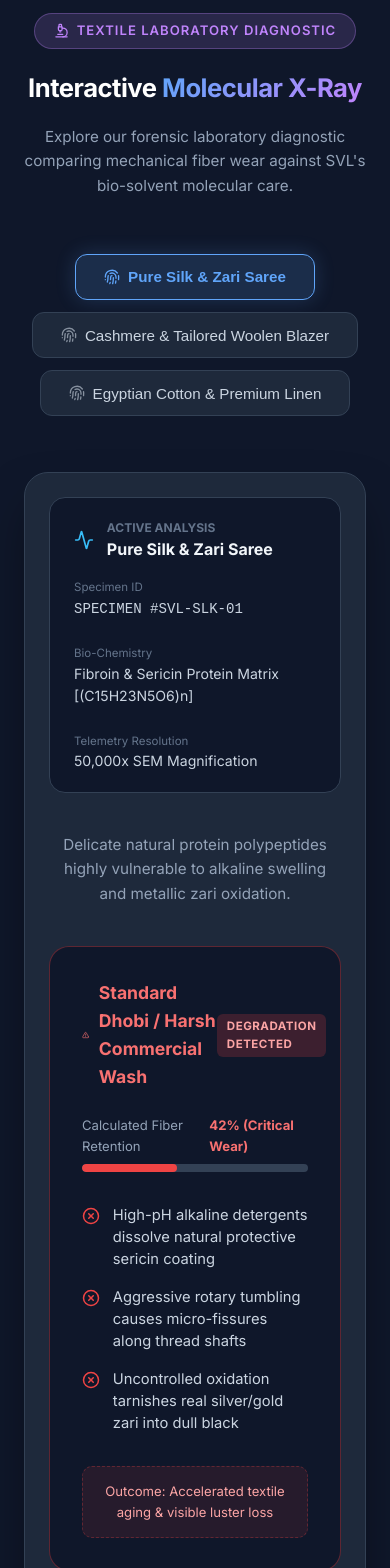
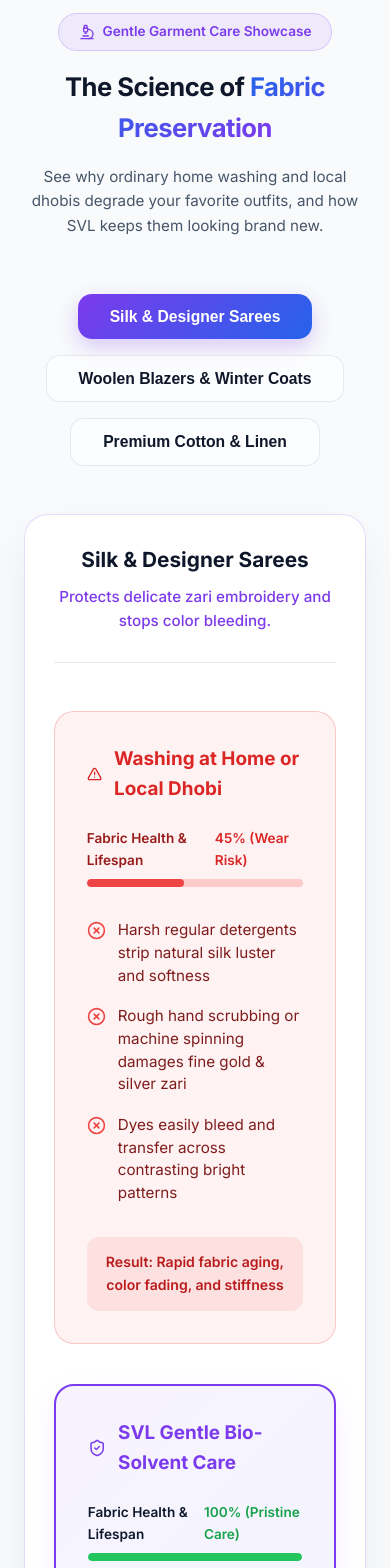
Before and after one commit to BhadraMohit09/Vinayak_Laundry, a React (Vite) app: page / in a window 390 px wide. Shown: the part 2940-4508 px from the top of the page. Built offline with nearby package versions, Linux system fonts and the light colour scheme.

Commit message:
feat: Revamp FabricScience component with enhanced textile diagnostics, improved UI, and updated care instructions for better user engagement

```diff
--- a/src/components/FabricScience.jsx
+++ b/src/components/FabricScience.jsx
@@ -1,88 +1,70 @@
 import React, { useState } from 'react';
-import { Microscope, ShieldCheck, AlertTriangle, Activity, Fingerprint, CheckCircle2, XCircle, ArrowRight } from 'lucide-react';
+import { Microscope, CheckCircle2, XCircle, ArrowRight, ShieldCheck, AlertTriangle } from 'lucide-react';
 
 const fabricProfiles = {
   silk: {
-    name: "Pure Silk & Zari Saree",
-    specimen: "SPECIMEN #SVL-SLK-01",
-    compound: "Fibroin & Sericin Protein Matrix [(C15H23N5O6)n]",
-    zoom: "50,000x SEM Magnification",
-    phTolerance: "Strictly pH 6.8 - 7.2 (Neutral)",
-    desc: "Delicate natural protein polypeptides highly vulnerable to alkaline swelling and metallic zari oxidation.",
+    name: "Silk & Designer Sarees",
+    subtitle: "Protects delicate zari embroidery and stops color bleeding.",
     traditional: {
-      title: "Standard Dhobi / Harsh Commercial Wash",
-      status: "DEGRADATION DETECTED",
-      integrityScore: 42,
+      title: "Washing at Home or Local Dhobi",
+      healthScore: 45,
       points: [
-        "High-pH alkaline detergents dissolve natural protective sericin coating",
-        "Aggressive rotary tumbling causes micro-fissures along thread shafts",
-        "Uncontrolled oxidation tarnishes real silver/gold zari into dull black"
+        "Harsh regular detergents strip natural silk luster and softness",
+        "Rough hand scrubbing or machine spinning damages fine gold & silver zari",
+        "Dyes easily bleed and transfer across contrasting bright patterns"
       ]
     },
     svl: {
-      title: "SVL Bio-Solvent X-Ray Immersion Protocol",
-      status: "MOLECULAR PRESERVATION",
-      integrityScore: 99.4,
+      title: "SVL Gentle Bio-Solvent Care",
+      healthScore: 100,
       points: [
-        "Neutral pH 7.0 silicone solvent cushions protein cuticles without swelling",
-        "Hydrocarbon suspension lifts embedded particulate without mechanical rubbing",
-        "Cationic polymer shield locks pigments to stop cross-bleeding on zari"
+        "Neutral pH silicone dry cleaning protects delicate natural protein fibers",
+        "Gentle immersion cleans deeply without any rough mechanical scrubbing",
+        "Advanced color-lock technology completely prevents dye migration"
       ]
     }
   },
   wool: {
-    name: "Cashmere & Tailored Woolen Blazer",
-    specimen: "SPECIMEN #SVL-WOL-04",
-    compound: "Alpha-Keratin Helical Polypeptide Weave",
-    zoom: "65,000x SEM Magnification",
-    phTolerance: "Strictly pH 6.5 - 7.0 (Slightly Acidic/Neutral)",
-    desc: "Complex interlocking keratin cuticles that rapidly mat, felt, or irreversibly shrink under thermal shock.",
+    name: "Woolen Blazers & Winter Coats",
+    subtitle: "Prevents shrinking and maintains tailored coat shape.",
     traditional: {
-      title: "Standard Wet Wash / Local Dry Clean",
-      status: "STRUCTURAL FAILURE",
-      integrityScore: 58,
+      title: "Washing at Home or Local Dhobi",
+      healthScore: 60,
       points: [
-        "Thermal shock forces keratin scales to interlock causing severe felting shrinkage",
+        "Warm water and rotary tumbling force wool fibers to mat and permanently shrink",
         "Harsh chemical residues leave fine cashmere feeling rough and scratchy",
-        "Flat iron pressing crushes the internal canvas chest piece and lapel roll"
+        "Flat heavy ironing flattens the natural chest canvas and lapel roll"
       ]
     },
     svl: {
-      title: "SVL Bio-Solvent X-Ray Immersion Protocol",
-      status: "DIMENSIONAL STABILITY",
-      integrityScore: 100,
+      title: "SVL Gentle Bio-Solvent Care",
+      healthScore: 100,
       points: [
-        "Cold-cycle distillation maintains cuticle alignment preventing shrinkage",
-        "Lanolin-rich bio-conditioner replenishes natural animal fiber softness",
-        "Tension-controlled steam mannequins restore tailored anatomical drape"
+        "Cold-cycle distillation dry cleaning guarantees 100% zero shrinkage",
+        "Specialized bio-conditioners restore natural plush animal fiber softness",
+        "Form-fitting tension steam mannequins preserve crisp tailored lines"
       ]
     }
   },
   cotton: {
-    name: "Egyptian Cotton & Premium Linen",
-    specimen: "SPECIMEN #SVL-CTN-09",
-    compound: "Crystalline Cellulose D-Glucose Polymer",
-    zoom: "40,000x SEM Magnification",
-    phTolerance: "pH 6.0 - 8.5 (Broad Range)",
-    desc: "High-tensile plant cellulose weave that develops sharp memory creases and traps stubborn collar lipid acids.",
+    name: "Premium Cotton & Linen",
+    subtitle: "Removes tough yellow collar stains while keeping fabric crisp.",
     traditional: {
-      title: "Regular Commercial Laundry Machine",
-      status: "WEAR & SCORCHING",
-      integrityScore: 65,
+      title: "Washing at Home or Local Dhobi",
+      healthScore: 70,
       points: [
-        "High-temperature boiling debonds fused collar & cuff interlinings prematurely",
-        "Chlorine bleach micro-pits cellulose walls weakening tensile garment strength",
-        "Heavy mechanical roller ironing creates permanent shiny scorch marks on seams"
+        "Boiling hot water weakens fused collar and cuff linings over time",
+        "Harsh chlorine bleaching degrades tensile cotton threads causing tearing",
+        "Direct heavy roller ironing creates permanent shiny iron marks on seams"
       ]
     },
     svl: {
-      title: "SVL Bio-Solvent X-Ray Immersion Protocol",
-      status: "CRISP LUSTER RESTORED",
-      integrityScore: 98.5,
+      title: "SVL Gentle Bio-Solvent Care",
+      healthScore: 99,
       points: [
-        "Enzymatic lipid pre-targeting dissolves collar perspiration sebum organically",
-        "Optical brightening matrix restores brilliant white luminance without bleach wear",
-        "Soft-pad vacuum table pressing imparts crisp executive finish with zero shine"
+        "Targeted bio-enzymes dissolve stubborn collar perspiration oils organically",
+        "Optical brighteners revive brilliant white luminance without fabric thinning",
+        "Soft-pad vacuum table pressing imparts a crisp executive finish with zero shine"
       ]
     }
   }
@@ -93,40 +75,38 @@ const FabricScience = () => {
   const current = fabricProfiles[activeTab];
 
   return (
-    <section className="section" style={{ background: '#0f172a', color: '#f8fafc', padding: '5rem 0' }}>
+    <section className="section" style={{ background: 'linear-gradient(180deg, var(--bg-main) 0%, #f8fafc 100%)', padding: '5rem 0' }}>
       <div className="container">
 
-        {/* Header */}
+        {/* Section Header */}
         <div style={{ textAlign: 'center', marginBottom: '3.5rem' }}>
           <div style={{
             display: 'inline-flex',
             alignItems: 'center',
             gap: '0.5rem',
-            padding: '0.4rem 1.2rem',
-            background: 'rgba(192, 132, 252, 0.15)',
-            color: '#c084fc',
-            border: '1px solid rgba(192, 132, 252, 0.3)',
+            padding: '0.45rem 1.25rem',
+            background: 'rgba(124, 58, 237, 0.08)',
+            color: 'var(--accent-primary)',
+            border: '1px solid rgba(124, 58, 237, 0.2)',
             borderRadius: '50px',
-            fontSize: '0.82rem',
+            fontSize: '0.85rem',
             fontWeight: '600',
-            letterSpacing: '1px',
-            textTransform: 'uppercase',
-            marginBottom: '1.2rem'
+            marginBottom: '1rem'
           }}>
-            <Microscope size={15} /> Textile Laboratory Diagnostic
+            <Microscope size={16} /> Gentle Garment Care Showcase
           </div>
 
-          <h2 style={{ fontSize: 'clamp(2rem, 4.5vw, 3.2rem)', fontWeight: '800', marginBottom: '1rem', letterSpacing: '-0.5px', color: 'white' }}>
-            Interactive <span style={{ background: 'linear-gradient(135deg, #60a5fa, #c084fc)', WebkitBackgroundClip: 'text', WebkitTextFillColor: 'transparent' }}>Molecular X-Ray</span>
+          <h2 style={{ fontSize: 'clamp(2rem, 4.5vw, 3rem)', fontWeight: '800', marginBottom: '1rem', color: 'var(--text-primary)', letterSpacing: '-0.5px' }}>
+            The Science of <span className="text-gradient">Fabric Preservation</span>
           </h2>
 
-          <p style={{ color: '#94a3b8', maxWidth: '680px', margin: '0 auto', fontSize: '1.05rem', lineHeight: '1.6' }}>
-            Explore our forensic laboratory diagnostic comparing mechanical fiber wear against SVL's bio-solvent molecular care.
+          <p style={{ color: 'var(--text-secondary)', maxWidth: '650px', margin: '0 auto', fontSize: '1.1rem', lineHeight: '1.6' }}>
+            See why ordinary home washing and local dhobis degrade your favorite outfits, and how SVL keeps them looking brand new.
           </p>
         </div>
 
-        {/* Specimen Selector Navigation */}
-        <div style={{ display: 'flex', justifyContent: 'center', gap: '0.75rem', flexWrap: 'wrap', marginBottom: '3.5rem' }}>
+        {/* Friendly Fabric Tabs */}
+        <div style={{ display: 'flex', justifyContent: 'center', gap: '1rem', flexWrap: 'wrap', marginBottom: '3rem' }}>
           {Object.keys(fabricProfiles).map((key) => {
             const profile = fabricProfiles[key];
             const isSelected = activeTab === key;
@@ -134,89 +114,46 @@ const FabricScience = () => {
               <button
                 key={key}
                 onClick={() => setActiveTab(key)}
+                className={isSelected ? 'btn-primary' : 'btn-outline'}
                 style={{
-                  padding: '0.85rem 1.75rem',
-                  borderRadius: '12px',
-                  border: isSelected ? '1px solid #60a5fa' : '1px solid #334155',
-                  background: isSelected ? 'rgba(96, 165, 250, 0.15)' : '#1e293b',
-                  color: isSelected ? '#60a5fa' : '#cbd5e1',
-                  fontSize: '0.95rem',
-                  fontWeight: isSelected ? '700' : '500',
-                  cursor: 'pointer',
-                  transition: 'background 0.2s, border-color 0.2s, color 0.2s',
-                  display: 'flex',
-                  alignItems: 'center',
-                  gap: '0.5rem',
-                  boxShadow: isSelected ? '0 0 20px rgba(96, 165, 250, 0.2)' : 'none'
+                  padding: '0.85rem 2rem',
+                  fontSize: '0.98rem',
+                  fontWeight: isSelected ? '700' : '600',
+                  borderRadius: '14px',
+                  boxShadow: isSelected ? '0 8px 20px rgba(124, 58, 237, 0.25)' : 'none',
+                  transition: 'all 0.2s ease'
                 }}
               >
-                <Fingerprint size={16} style={{ opacity: isSelected ? 1 : 0.6 }} />
-                <span>{profile.name}</span>
+                {profile.name}
               </button>
             );
           })}
         </div>
 
-        {/* Professional Diagnostic Report Container */}
+        {/* Clean Comparison Panel */}
         <div style={{
-          background: '#1e293b',
-          border: '1px solid #334155',
+          background: 'rgba(255, 255, 255, 0.95)',
+          border: '1px solid rgba(124, 58, 237, 0.18)',
           borderRadius: '24px',
-          padding: 'clamp(1.5rem, 4vw, 3rem)',
-          maxWidth: '1080px',
+          padding: 'clamp(1.8rem, 4vw, 3.5rem)',
+          maxWidth: '1020px',
           margin: '0 auto',
-          boxShadow: '0 25px 50px -12px rgba(0, 0, 0, 0.5)'
+          boxShadow: '0 20px 45px rgba(0, 0, 0, 0.06)'
         }}>
 
-          {/* Specimen Telemetry Banner */}
-          <div style={{
-            display: 'flex',
-            flexWrap: 'wrap',
-            alignItems: 'center',
-            justifyContent: 'space-between',
-            gap: '1rem',
-            padding: '1.2rem 1.5rem',
-            background: '#0f172a',
-            borderRadius: '16px',
-            border: '1px solid #334155',
-            marginBottom: '2.5rem',
-            fontSize: '0.88rem'
-          }}>
-            <div style={{ display: 'flex', alignItems: 'center', gap: '0.8rem' }}>
-              <Activity size={20} style={{ color: '#38bdf8' }} />
-              <div>
-                <span style={{ color: '#64748b', fontSize: '0.75rem', display: 'block', textTransform: 'uppercase', fontWeight: '700' }}>Active Analysis</span>
-                <strong style={{ color: '#f1f5f9', fontSize: '1rem' }}>{current.name}</strong>
-              </div>
-            </div>
-
-            <div style={{ display: 'flex', flexWrap: 'wrap', gap: '1.5rem', color: '#94a3b8' }}>
-              <div>
-                <span style={{ color: '#64748b', fontSize: '0.72rem', display: 'block' }}>Specimen ID</span>
-                <span style={{ fontFamily: 'monospace', color: '#cbd5e1' }}>{current.specimen}</span>
-              </div>
-              <div>
-                <span style={{ color: '#64748b', fontSize: '0.72rem', display: 'block' }}>Bio-Chemistry</span>
-                <span style={{ color: '#cbd5e1' }}>{current.compound}</span>
-              </div>
-              <div>
-                <span style={{ color: '#64748b', fontSize: '0.72rem', display: 'block' }}>Telemetry Resolution</span>
-                <span style={{ color: '#cbd5e1' }}>{current.zoom}</span>
-              </div>
-            </div>
+          {/* Subtitle Banner */}
+          <div style={{ textAlign: 'center', marginBottom: '3rem', paddingBottom: '1.8rem', borderBottom: '1px solid var(--border-color)' }}>
+            <h3 style={{ fontSize: '1.6rem', color: 'var(--text-primary)', marginBottom: '0.5rem', fontWeight: '700' }}>{current.name}</h3>
+            <p style={{ color: 'var(--accent-primary)', fontSize: '1.05rem', fontWeight: '500', margin: 0 }}>{current.subtitle}</p>
           </div>
 
-          <p style={{ color: '#94a3b8', fontSize: '0.96rem', marginBottom: '2.5rem', lineHeight: '1.6', textAlign: 'center', maxWidth: '850px', margin: '0 auto 2.5rem' }}>
-            {current.desc}
-          </p>
+          {/* Side-by-Side Comparison Grid */}
+          <div style={{ display: 'grid', gridTemplateColumns: 'repeat(auto-fit, minmax(min(100%, 400px), 1fr))', gap: '2.5rem' }}>
 
-          {/* Side-by-Side Diagnostic Columns */}
-          <div style={{ display: 'grid', gridTemplateColumns: 'repeat(auto-fit, minmax(min(100%, 420px), 1fr))', gap: '2rem' }}>
-
-            {/* Left Box: Traditional Degradation */}
+            {/* Left Box: Traditional Methods */}
             <div style={{
-              background: '#0f172a',
-              border: '1px solid rgba(239, 68, 68, 0.35)',
+              background: '#fef2f2',
+              border: '1px solid rgba(239, 68, 68, 0.25)',
               borderRadius: '20px',
               padding: '2rem',
               display: 'flex',
@@ -224,117 +161,102 @@ const FabricScience = () => {
               justifyContent: 'space-between'
             }}>
               <div>
-                <div style={{ display: 'flex', alignItems: 'center', justifyContent: 'space-between', marginBottom: '1.5rem' }}>
-                  <div style={{ display: 'flex', alignItems: 'center', gap: '0.6rem', color: '#f87171' }}>
-                    <AlertTriangle size={22} />
-                    <h4 style={{ fontSize: '1.1rem', fontWeight: '700', margin: 0 }}>{current.traditional.title}</h4>
-                  </div>
-                  <span style={{ padding: '3px 10px', background: 'rgba(239, 68, 68, 0.2)', color: '#fca5a5', borderRadius: '6px', fontSize: '0.72rem', fontWeight: '700', letterSpacing: '0.5px' }}>
-                    {current.traditional.status}
-                  </span>
+                <div style={{ display: 'flex', alignItems: 'center', gap: '0.75rem', marginBottom: '1.5rem', color: '#dc2626' }}>
+                  <AlertTriangle size={24} />
+                  <h4 style={{ fontSize: '1.18rem', fontWeight: '700', margin: 0 }}>{current.traditional.title}</h4>
                 </div>
 
-                {/* Integrity Progress Bar */}
+                {/* Visual Health Bar */}
                 <div style={{ marginBottom: '2rem' }}>
-                  <div style={{ display: 'flex', justifyContent: 'space-between', fontSize: '0.82rem', marginBottom: '0.4rem' }}>
-                    <span style={{ color: '#94a3b8' }}>Calculated Fiber Retention</span>
-                    <strong style={{ color: '#f87171' }}>{current.traditional.integrityScore}% (Critical Wear)</strong>
+                  <div style={{ display: 'flex', justifyContent: 'space-between', fontSize: '0.85rem', marginBottom: '0.45rem', fontWeight: '600' }}>
+                    <span style={{ color: '#991b1b' }}>Fabric Health & Lifespan</span>
+                    <span style={{ color: '#dc2626' }}>{current.traditional.healthScore}% (Wear Risk)</span>
                   </div>
-                  <div style={{ width: '100%', height: '8px', background: '#334155', borderRadius: '4px', overflow: 'hidden' }}>
-                    <div style={{ width: `${current.traditional.integrityScore}%`, height: '100%', background: '#ef4444', borderRadius: '4px' }}></div>
+                  <div style={{ width: '100%', height: '8px', background: '#fecaca', borderRadius: '4px', overflow: 'hidden' }}>
+                    <div style={{ width: `${current.traditional.healthScore}%`, height: '100%', background: '#ef4444', borderRadius: '4px' }}></div>
                   </div>
                 </div>
 
-                <ul style={{ listStyle: 'none', display: 'flex', flexDirection: 'column', gap: '1rem', padding: 0, margin: '0 0 2rem' }}>
+                <ul style={{ listStyle: 'none', display: 'flex', flexDirection: 'column', gap: '1.1rem', padding: 0, margin: '0 0 2rem' }}>
                   {current.traditional.points.map((pt, idx) => (
-                    <li key={idx} style={{ display: 'flex', gap: '0.8rem', alignItems: 'flex-start', color: '#cbd5e1', fontSize: '0.92rem', lineHeight: '1.5' }}>
-                      <XCircle size={18} style={{ color: '#ef4444', flexShrink: 0, marginTop: '3px' }} />
+                    <li key={idx} style={{ display: 'flex', gap: '0.75rem', alignItems: 'flex-start', color: '#7f1d1d', fontSize: '0.95rem', lineHeight: '1.5' }}>
+                      <XCircle size={19} style={{ color: '#ef4444', flexShrink: 0, marginTop: '2px' }} />
                       <span>{pt}</span>
                     </li>
                   ))}
                 </ul>
               </div>
 
-              <div style={{ padding: '0.85rem', background: 'rgba(239, 68, 68, 0.1)', border: '1px dashed rgba(239, 68, 68, 0.3)', borderRadius: '10px', color: '#fca5a5', fontSize: '0.82rem', textAlign: 'center' }}>
-                Outcome: Accelerated textile aging & visible luster loss
+              <div style={{ padding: '0.9rem', background: 'rgba(239, 68, 68, 0.1)', borderRadius: '12px', color: '#b91c1c', fontSize: '0.88rem', textAlign: 'center', fontWeight: '600' }}>
+                Result: Rapid fabric aging, color fading, and stiffness
               </div>
             </div>
 
-            {/* Right Box: SVL Bio-Solvent Care */}
+            {/* Right Box: SVL Gentle Care */}
             <div style={{
-              background: 'linear-gradient(180deg, #0f172a 0%, rgba(30, 58, 138, 0.2) 100%)',
-              border: '2px solid #3b82f6',
+              background: 'linear-gradient(135deg, rgba(124, 58, 237, 0.06), rgba(37, 99, 235, 0.06))',
+              border: '2px solid var(--accent-primary)',
               borderRadius: '20px',
               padding: '2rem',
               display: 'flex',
               flexDirection: 'column',
               justifyContent: 'space-between',
-              boxShadow: '0 0 30px rgba(59, 130, 246, 0.15)'
+              boxShadow: '0 12px 30px rgba(124, 58, 237, 0.08)'
             }}>
               <div>
-                <div style={{ display: 'flex', alignItems: 'center', justifyContent: 'space-between', marginBottom: '1.5rem' }}>
-                  <div style={{ display: 'flex', alignItems: 'center', gap: '0.6rem', color: '#60a5fa' }}>
-                    <ShieldCheck size={22} />
-                    <h4 style={{ fontSize: '1.1rem', fontWeight: '700', margin: 0 }}>{current.svl.title}</h4>
-                  </div>
-                  <span style={{ padding: '3px 10px', background: 'rgba(34, 197, 94, 0.2)', color: '#86efac', borderRadius: '6px', fontSize: '0.72rem', fontWeight: '700', letterSpacing: '0.5px' }}>
-                    {current.svl.status}
-                  </span>
+                <div style={{ display: 'flex', alignItems: 'center', gap: '0.75rem', marginBottom: '1.5rem', color: 'var(--accent-primary)' }}>
+                  <ShieldCheck size={26} />
+                  <h4 style={{ fontSize: '1.18rem', fontWeight: '700', margin: 0 }}>{current.svl.title}</h4>
                 </div>
 
-                {/* Integrity Progress Bar */}
+                {/* Visual Health Bar */}
                 <div style={{ marginBottom: '2rem' }}>
-                  <div style={{ display: 'flex', justifyContent: 'space-between', fontSize: '0.82rem', marginBottom: '0.4rem' }}>
-                    <span style={{ color: '#94a3b8' }}>Calculated Fiber Retention</span>
-                    <strong style={{ color: '#4ade80' }}>{current.svl.integrityScore}% (Pristine Condition)</strong>
+                  <div style={{ display: 'flex', justifyContent: 'space-between', fontSize: '0.85rem', marginBottom: '0.45rem', fontWeight: '600' }}>
+                    <span style={{ color: 'var(--text-primary)' }}>Fabric Health & Lifespan</span>
+                    <span style={{ color: '#16a34a' }}>{current.svl.healthScore}% (Pristine Care)</span>
                   </div>
-                  <div style={{ width: '100%', height: '8px', background: '#334155', borderRadius: '4px', overflow: 'hidden' }}>
-                    <div style={{ width: `${current.svl.integrityScore}%`, height: '100%', background: '#22c55e', borderRadius: '4px' }}></div>
+                  <div style={{ width: '100%', height: '8px', background: '#dcfce7', borderRadius: '4px', overflow: 'hidden' }}>
+                    <div style={{ width: `${current.svl.healthScore}%`, height: '100%', background: '#22c55e', borderRadius: '4px' }}></div>
                   </div>
                 </div>
 
-                <ul style={{ listStyle: 'none', display: 'flex', flexDirection: 'column', gap: '1rem', padding: 0, margin: '0 0 2rem' }}>
+                <ul style={{ listStyle: 'none', display: 'flex', flexDirection: 'column', gap: '1.1rem', padding: 0, margin: '0 0 2rem' }}>
                   {current.svl.points.map((pt, idx) => (
-                    <li key={idx} style={{ display: 'flex', gap: '0.8rem', alignItems: 'flex-start', color: '#f1f5f9', fontSize: '0.92rem', lineHeight: '1.5', fontWeight: '500' }}>
-                      <CheckCircle2 size={18} style={{ color: '#22c55e', flexShrink: 0, marginTop: '3px' }} />
+                    <li key={idx} style={{ display: 'flex', gap: '0.75rem', alignItems: 'flex-start', color: 'var(--text-primary)', fontSize: '0.95rem', lineHeight: '1.5', fontWeight: '500' }}>
+                      <CheckCircle2 size={19} style={{ color: '#16a34a', flexShrink: 0, marginTop: '2px' }} />
                       <span>{pt}</span>
                     </li>
                   ))}
                 </ul>
               </div>
 
-              <div style={{ padding: '0.85rem', background: 'rgba(59, 130, 246, 0.15)', border: '1px solid rgba(59, 130, 246, 0.3)', borderRadius: '10px', color: '#93c5fd', fontSize: '0.82rem', textAlign: 'center', fontWeight: '600' }}>
-                Outcome: Extended wardrobe durability & vibrant original finish
+              <div style={{ padding: '0.9rem', background: 'linear-gradient(135deg, var(--accent-primary), var(--accent-secondary))', borderRadius: '12px', color: 'white', fontSize: '0.88rem', textAlign: 'center', fontWeight: '600', boxShadow: '0 4px 15px rgba(124, 58, 237, 0.25)' }}>
+                Result: Keeps clothes soft, vibrant, and perfectly shaped
               </div>
             </div>
 
           </div>
 
-          {/* Action Callout */}
-          <div style={{ textAlign: 'center', marginTop: '3rem', paddingTop: '2rem', borderTop: '1px solid #334155', display: 'flex', flexWrap: 'wrap', alignItems: 'center', justifyContent: 'center', gap: '1rem' }}>
-            <span style={{ fontSize: '0.95rem', color: '#cbd5e1' }}>
-              Want laboratory-grade care for your favorite designer outfits?
+          {/* Action Footer */}
+          <div style={{ textAlign: 'center', marginTop: '3.5rem', paddingTop: '2rem', borderTop: '1px solid var(--border-color)', display: 'flex', flexWrap: 'wrap', alignItems: 'center', justifyContent: 'center', gap: '1rem' }}>
+            <span style={{ fontSize: '1rem', color: 'var(--text-secondary)', fontWeight: '500' }}>
+              Want expert care for your precious garments?
             </span>
             <a
-              href="https://wa.me/916351674100?text=Hello%20SVL,%20I%20would%20like%20to%20experience%20your%20Bio-Solvent%20Dry%20Cleaning."
+              href="https://wa.me/916351674100?text=Hello%20SVL,%20I%20would%20like%20to%20schedule%20a%20pickup%20for%20my%20clothes."
               target="_blank"
               rel="noopener noreferrer"
+              className="btn-primary"
               style={{
                 display: 'inline-flex',
                 alignItems: 'center',
-                gap: '6px',
-                padding: '0.7rem 1.5rem',
-                background: '#3b82f6',
-                color: 'white',
-                fontWeight: '700',
-                borderRadius: '50px',
-                textDecoration: 'none',
-                fontSize: '0.9rem',
-                transition: 'background 0.2s',
-                boxShadow: '0 4px 14px rgba(59, 130, 246, 0.4)'
+                gap: '8px',
+                padding: '0.8rem 1.8rem',
+                fontSize: '0.95rem',
+                textDecoration: 'none'
               }}
             >
-              Consult SVL Specialists <ArrowRight size={16} />
+              Book Gentle Care on WhatsApp <ArrowRight size={18} />
             </a>
           </div>
 
```
Also changed, not shown: src/components/SVLChatbot.jsx (+6 -4 lines), src/utils/aiBrain.js (+4 -4 lines).
